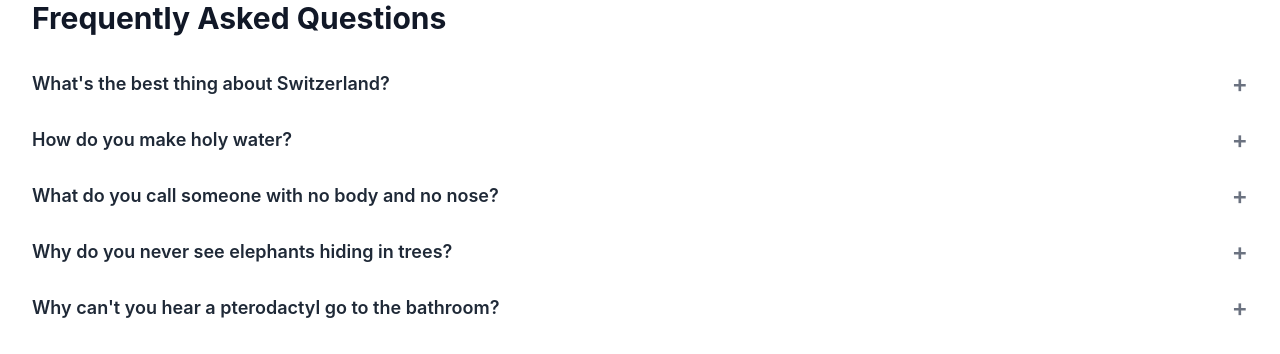
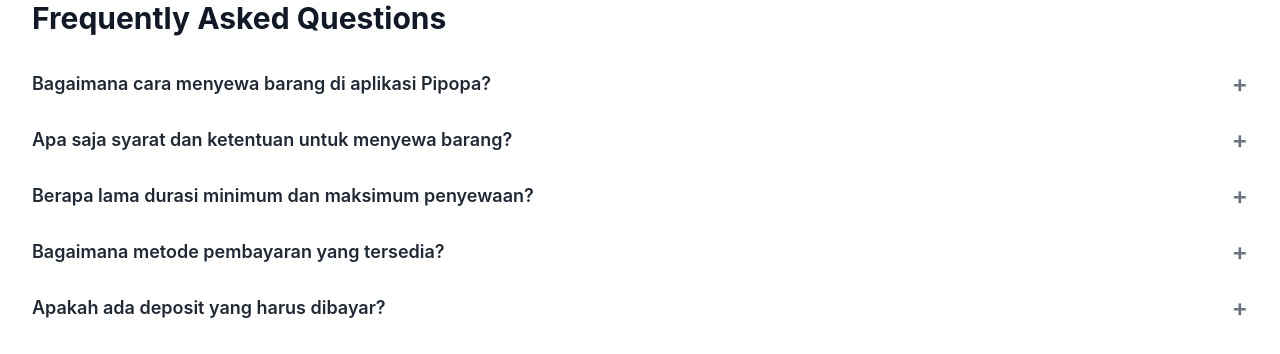
Before and after one commit to valfidz/pipopa-fe, a React (Create React App) app: page /faq in a window 1280 px wide. Shown: the part 596-950 px from the top of the page. Built offline with nearby package versions, Linux system fonts and the light colour scheme.

Commit message:
change question in FAQ page

```diff
--- a/src/components/faqContent.js
+++ b/src/components/faqContent.js
@@ -5,29 +5,25 @@ const FAQComponent = () => {
 
   const questions = [
     {
-      question: "What's the best thing about Switzerland?",
-      answer: "I don't know, but the flag is a big plus. Lorem ipsum dolor sit amet consectetur adipisicing elit. Quas cupiditate laboriosam fugiat.",
+      question: "Bagaimana cara menyewa barang di aplikasi Pipopa?",
+      answer: "Kamu bisa menyewa barang di aplikasi Pipopa dengan cara membuat akun terverifikasi, lalu masuk ke halaman produk untuk mulai menyewa barang",
     },
     {
-      question: "How do you make holy water?",
-      answer: "You boil the hell out of it. Lorem ipsum dolor sit amet consectetur adipisicing elit. Magnam aut tempora vitae odio inventore fuga aliquam nostrum quod porro. Delectus quia facere id sequi expedita natus.",
+      question: "Apa saja syarat dan ketentuan untuk menyewa barang?",
+      answer: "Kamu hanya perlu melengkapi data-data yang diperlukan untuk menjadikan akun kamu akun yang terverifikasi, sehingga kamu bisa mulai menyewa barang",
 
     },
     {
-      question: "What do you call someone with no body and no nose?",
-      answer: "Nothing.",
+      question: "Berapa lama durasi minimum dan maksimum penyewaan?",
+      answer: "Durasi minimum dan maksimum penyewaan barang ditentukan oleh pemilik barang",
     },
     {
-      question: "Why do you never see elephants hiding in trees?",
-      answer: "Because they're too big.",
+      question: "Bagaimana metode pembayaran yang tersedia?",
+      answer: "Metode pembayaran dapat dilakukan dengan menggunakan transfer virtual account dan e-wallet",
     },
     {
-      question: "Why can't you hear a pterodactyl go to the bathroom?",
-      answer: "Because they wipe with their wings.",
-    },
-    {
-      question: "Why did the invisible man turn down the job offer?",
-      answer: "He couldn't see himself doing it.",
+      question: "Apakah ada deposit yang harus dibayar?",
+      answer: "Deposit yang harus dibayarkan bergantung pada kebijakan pemilik barang",
     },
   ];
 
```
